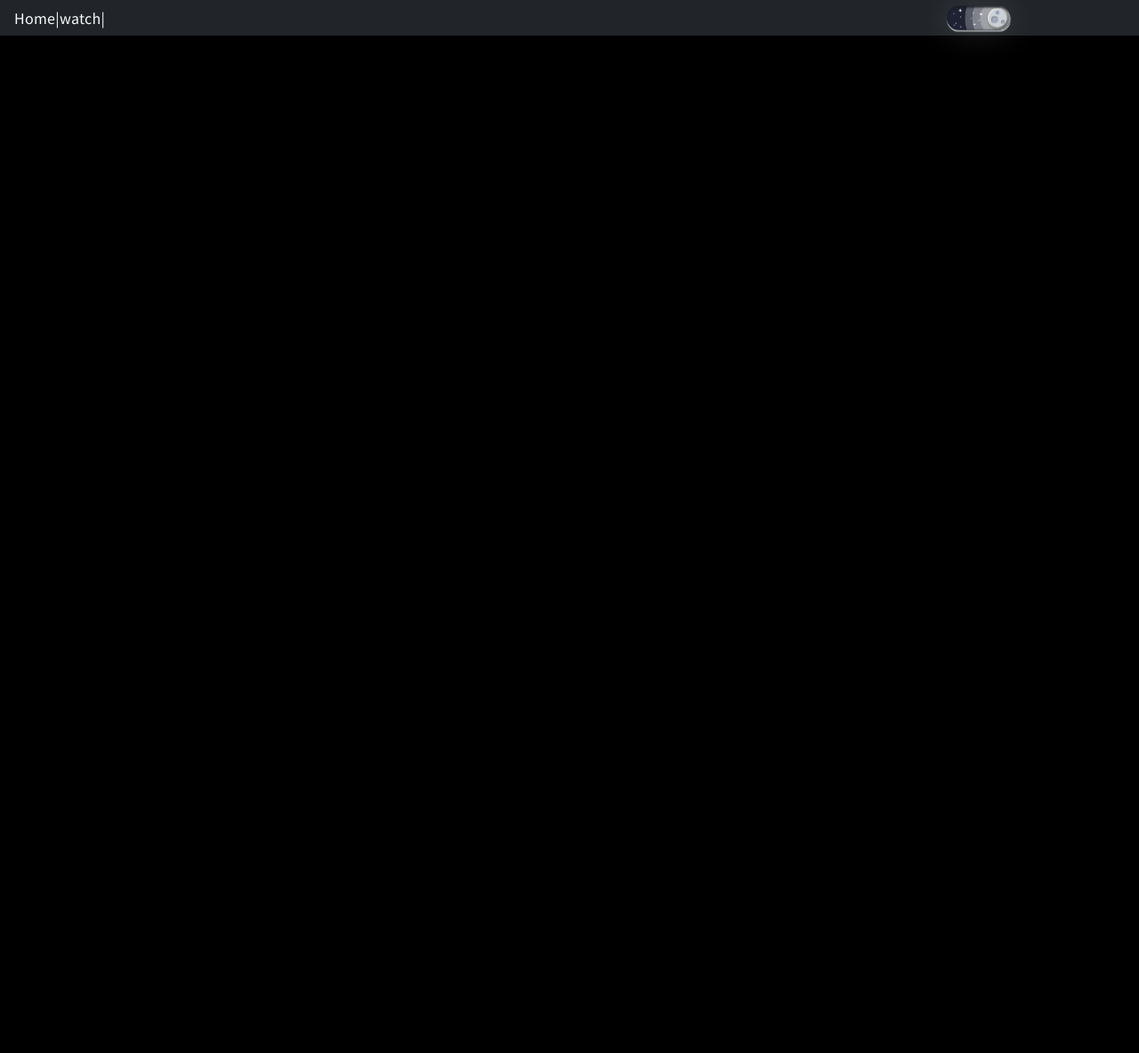
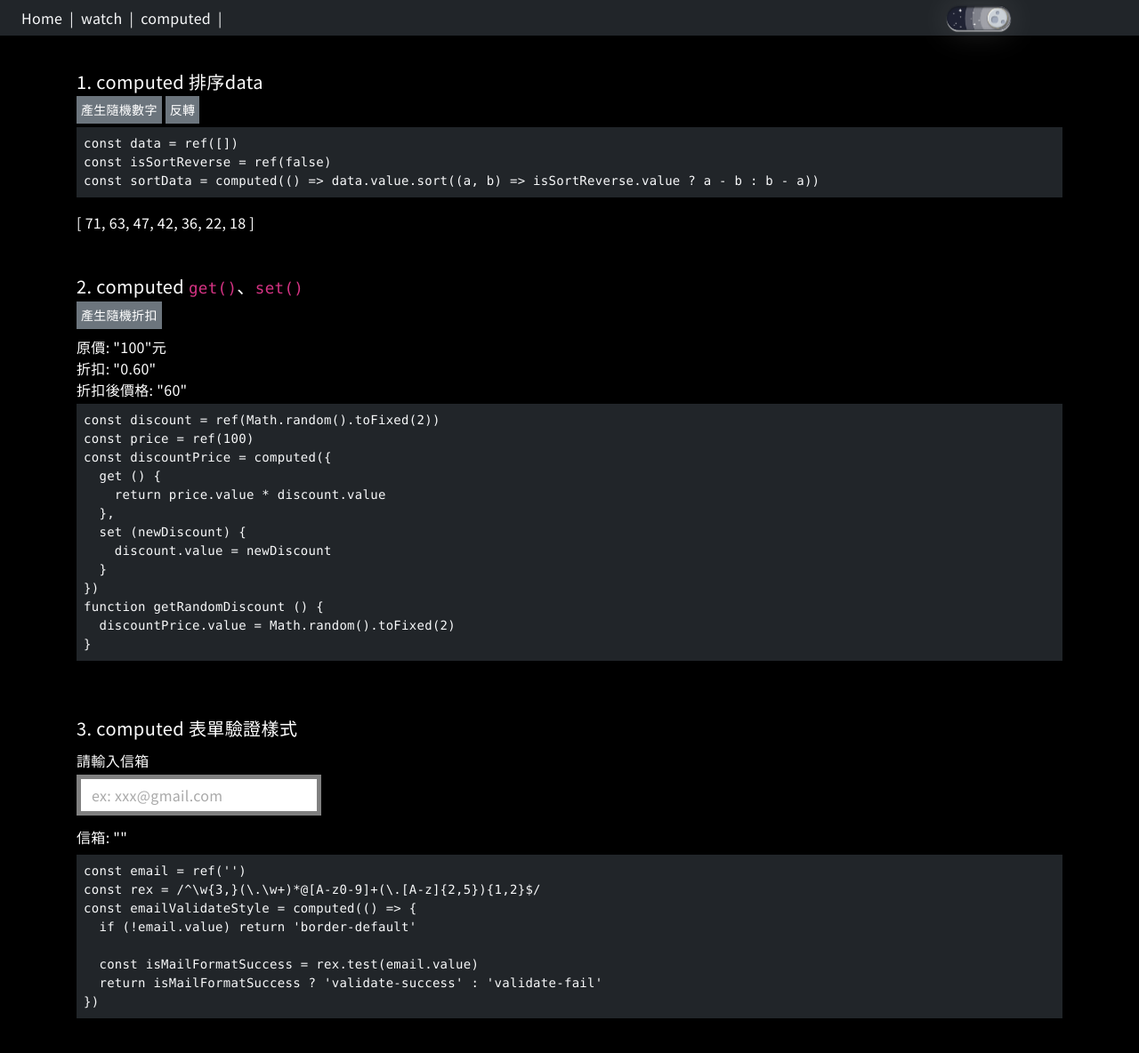
Before and after one commit to MizuYang/Vue3-Composition-api-playground, a Vue app: page /#/computed in a window 1280 px wide. Before the commit this address had no page. Shown: the top 1184 px of the page at 89% size. Before the commit the page ends 800 px from the top, so only its background shows below. Built offline with nearby package versions, Linux system fonts and the light colour scheme.

Commit message:
新增 Vue3 Computed

```diff
--- a/src/App.vue
+++ b/src/App.vue
@@ -1,8 +1,9 @@
 <template>
   <nav class="position-fixed top-0 w-100 d-flex align-items-center bg-dark text-light ps-3 py-2"
        style="max-height: 45px;">
-    <router-link to="/" class="text-light">Home</router-link> |
-    <router-link to="/watch" class="text-light">watch</router-link> |
+    <router-link to="/" class="text-light mx-2">Home</router-link> |
+    <router-link to="/watch" class="text-light mx-2">watch</router-link> |
+    <router-link to="/computed" class="text-light mx-2">computed</router-link> |
     <!-- <button type="button" class="btn text-light ms-auto me-3" @click="changeTheme">
       {{ themeStore.theme==='dark'?'白天':'黑暗' }}
     </button> -->
--- a/src/assets/stylesheets/all.scss
+++ b/src/assets/stylesheets/all.scss
@@ -32,3 +32,8 @@ body {
     color: #fff;
   }
 }
+// 改變滑鼠圖標
+/* Start https://www.cursors-4u.com */
+html {
+    cursor: url(https://cur.cursors-4u.net/smilies/smi-3/smi211.cur), auto !important;
+  } /* End https://www.cursors-4u.com */
--- a/src/router/index.js
+++ b/src/router/index.js
@@ -10,6 +10,11 @@ const routes = [
     path: '/watch',
     name: 'watch',
     component: () => import('@/views/WatchTest.vue')
+  },
+  {
+    path: '/computed',
+    name: 'computed',
+    component: () => import('@/views/ComputedTest.vue')
   }
   // { //* 代表所有主頁面下的頁面，路由錯誤都會被導向
   //   path: '/:pathMatch(.*)*',
--- /dev/null
+++ b/src/views/ComputedTest.vue
@@ -0,0 +1,165 @@
+<template>
+  <div class="container d-flex flex-column my-3 px-0 py-3">
+    <!-- Computed 排序 -->
+    <section class="mb-3 p-3">
+      <h2 class="text-20 mb-1" :data-theme="themeStore.theme">1. computed 排序data</h2>
+      <button type="button" class="btn btn-sm btn-primary btn-secondary me-1 mb-1 p-1" @click="getRandomNum">產生隨機數字</button>
+      <button type="button" class="btn btn-sm btn-primary btn-secondary mb-1 p-1" @click="sortReverse">反轉</button>
+      <pre class="bg-dark text-light p-2">
+const data = ref([])
+const isSortReverse = ref(false)
+const sortData = computed(() => data.value.sort((a, b) => isSortReverse.value ? a - b : b - a))</pre>
+      <p :data-theme="themeStore.theme">{{ sortData }}</p>
+    </section>
+
+    <!-- Computed get(), set() -->
+    <section class="mb-3 p-3">
+      <h2 class="text-20 mb-1" :data-theme="themeStore.theme">
+        2. computed <code>get()</code>、<code>set()</code>
+      </h2>
+      <button type="button" class="btn btn-sm btn-primary btn-secondary me-1 mb-1 p-1" @click="getRandomDiscount">產生隨機折扣</button>
+      <p class="my-1" :data-theme="themeStore.theme">
+        原價: "{{ price }}"元 <br />
+        折扣: "{{ discount }}" <br />
+        折扣後價格: "{{ discountPrice }}"
+      </p>
+      <pre class="bg-dark text-light p-2">
+const discount = ref(Math.random().toFixed(2))
+const price = ref(100)
+const discountPrice = computed({
+  get () {
+    return price.value * discount.value
+  },
+  set (newDiscount) {
+    discount.value = newDiscount
+  }
+})
+function getRandomDiscount () {
+  discountPrice.value = Math.random().toFixed(2)
+}</pre>
+    </section>
+
+    <!-- Computed 排序 -->
+    <section class="mb-3 p-3">
+      <h2 class="text-20 mb-1" :data-theme="themeStore.theme">
+        3. computed 表單驗證樣式
+      </h2>
+
+      <label for="emailInput" class="form-label my-2" :data-theme="themeStore.theme">
+        請輸入信箱
+        <input type="text" id="emailInput"
+               class="form-control mt-1"
+               :class="emailValidateStyle"
+               v-model="email"
+               placeholder="ex: xxx@gmail.com">
+      </label>
+
+      <p class="mt-1 mb-2" :data-theme="themeStore.theme">
+        信箱: "{{ email }}"
+      </p>
+
+      <pre class="bg-dark text-light p-2">
+const email = ref('')
+const rex = /^\w{3,}(\.\w+)*@[A-z0-9]+(\.[A-z]{2,5}){1,2}$/
+const emailValidateStyle = computed(() => {
+  if (!email.value) return 'border-default'
+
+  const isMailFormatSuccess = rex.test(email.value)
+  return isMailFormatSuccess ? 'validate-success' : 'validate-fail'
+})</pre>
+    </section>
+  </div>
+
+</template>
+
+<script>
+import { useStore } from 'vuex'
+import { ref, computed } from 'vue'
+export default {
+  setup () {
+    const store = useStore()
+    const themeStore = store.state.theme
+
+    // part 1
+    const data = ref([])
+    const isSortReverse = ref(false)
+    getRandomNum()
+    const sortData = computed(() => data.value.sort((a, b) => isSortReverse.value ? a - b : b - a)) // eslint-disable-line
+
+    // part 2
+    const discount = ref(Math.random().toFixed(2))
+    const price = ref(100)
+    const discountPrice = computed({
+      get () {
+        return (price.value * discount.value).toFixed(0)
+      },
+      set (newDiscount) {
+        discount.value = newDiscount
+      }
+    })
+
+    // part 3
+    const email = ref('')
+    const rex = /^\w{3,}(\.\w+)*@[A-z0-9]+(\.[A-z]{2,5}){1,2}$/
+    const emailValidateStyle = computed(() => {
+      if (!email.value) return 'border-default'
+
+      const isMailFormatSuccess = rex.test(email.value)
+      return isMailFormatSuccess ? 'validate-success' : 'validate-fail'
+    })
+
+    function sortReverse () {
+      isSortReverse.value = !isSortReverse.value
+    }
+    function getRandomNum () {
+      const newData = []
+      for (let num = 1; num < 8; num++) {
+        const randomNum = Math.round(Math.random() * 99 + 1)
+        newData.push(randomNum)
+      }
+      data.value = newData
+    }
+    function getRandomDiscount () {
+      discountPrice.value = Math.random().toFixed(2)
+    }
+
+    return {
+      themeStore,
+      sortData,
+      discount,
+      price,
+      discountPrice,
+      email,
+      emailValidateStyle,
+      sortReverse,
+      getRandomNum,
+      getRandomDiscount
+    }
+  }
+
+}
+</script>
+
+<style lang='scss' scope>
+.border-default {
+  transition: border .5s;
+  border: 5px solid gray;
+  &:focus {
+    border: 5px solid gray;
+  }
+}
+.validate-fail {
+  transition: border .5s;
+  border: 5px solid red;
+  &:focus {
+    border: 5px solid red;
+  }
+}
+.validate-success {
+  transition: border .5s;
+  border: 5px solid green;
+  &:focus {
+    border: 5px solid green;
+  }
+}
+</style>
```
